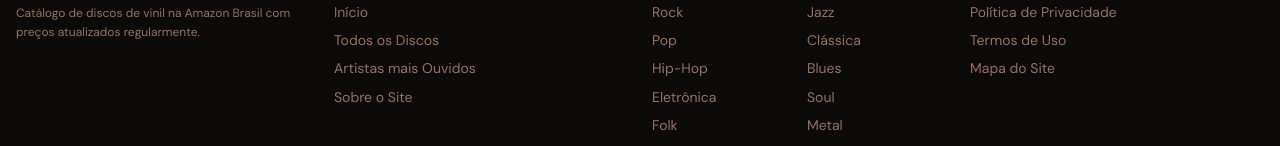
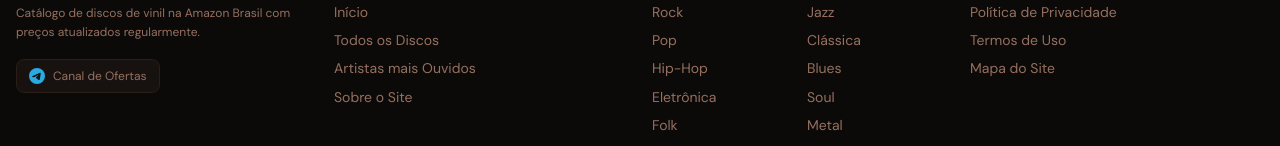
Before and after one commit to ViniciusStanula/vinyl-tracker, a Next.js app in the folder frontend/: page / in a window 1280 px wide. Shown: the part 1271-1417 px from the top of the page. Built offline with nearby package versions, Linux system fonts and the light colour scheme; no server answers; the database is empty.

Commit message:
feat(footer): restore Telegram channel link

```diff
--- a/frontend/components/Footer.tsx
+++ b/frontend/components/Footer.tsx
@@ -1,4 +1,19 @@
 import Link from "next/link";
+
+function TelegramIcon({ className }: { className?: string }) {
+  return (
+    <svg
+      viewBox="0 0 24 24"
+      fill="currentColor"
+      className={className}
+      aria-hidden="true"
+    >
+      <path d="M11.944 0A12 12 0 0 0 0 12a12 12 0 0 0 12 12 12 12 0 0 0 12-12A12 12 0 0 0 12 0a12 12 0 0 0-.056 0zm4.962 7.224c.1-.002.321.023.465.14a.506.506 0 0 1 .171.325c.016.093.036.306.02.472-.18 1.898-.96 6.502-1.36 8.627-.168.9-.499 1.201-.82 1.23-.696.065-1.225-.46-1.9-.902-1.056-.693-1.653-1.124-2.678-1.8-1.185-.78-.417-1.21.258-1.91.177-.184 3.247-2.977 3.307-3.23.007-.032.014-.15-.056-.212s-.174-.041-.249-.024c-.106.024-1.793 1.14-5.061 3.345-.48.33-.913.49-1.302.48-.428-.008-1.252-.241-1.865-.44-.752-.245-1.349-.374-1.297-.789.027-.216.325-.437.893-.663 3.498-1.524 5.83-2.529 6.998-3.014 3.332-1.386 4.025-1.627 4.476-1.635z" />
+    </svg>
+  );
+}
+
+const TELEGRAM_URL = "https://t.me/garimpavinil";
 
 const NAV_LINKS = [
   { label: "Início",                href: "/" },
@@ -67,6 +82,16 @@
               </p>
             </div>
 
+            <Link
+              href={TELEGRAM_URL}
+              target="_blank"
+              rel="noopener noreferrer"
+              className="inline-flex items-center gap-2 self-start px-3 py-2 rounded-lg border border-groove hover:border-gold/50 bg-sleeve hover:bg-sleeve/80 transition-colors group"
+              aria-label="Canal de ofertas no Telegram"
+            >
+              <TelegramIcon className="w-4 h-4 text-[#29ABE2] shrink-0" />
+              <span className="text-xs text-dust group-hover:text-cream transition-colors">Canal de Ofertas</span>
+            </Link>
           </div>
 
           {/* ── Navegar ──────────────────────────────── */}
```
